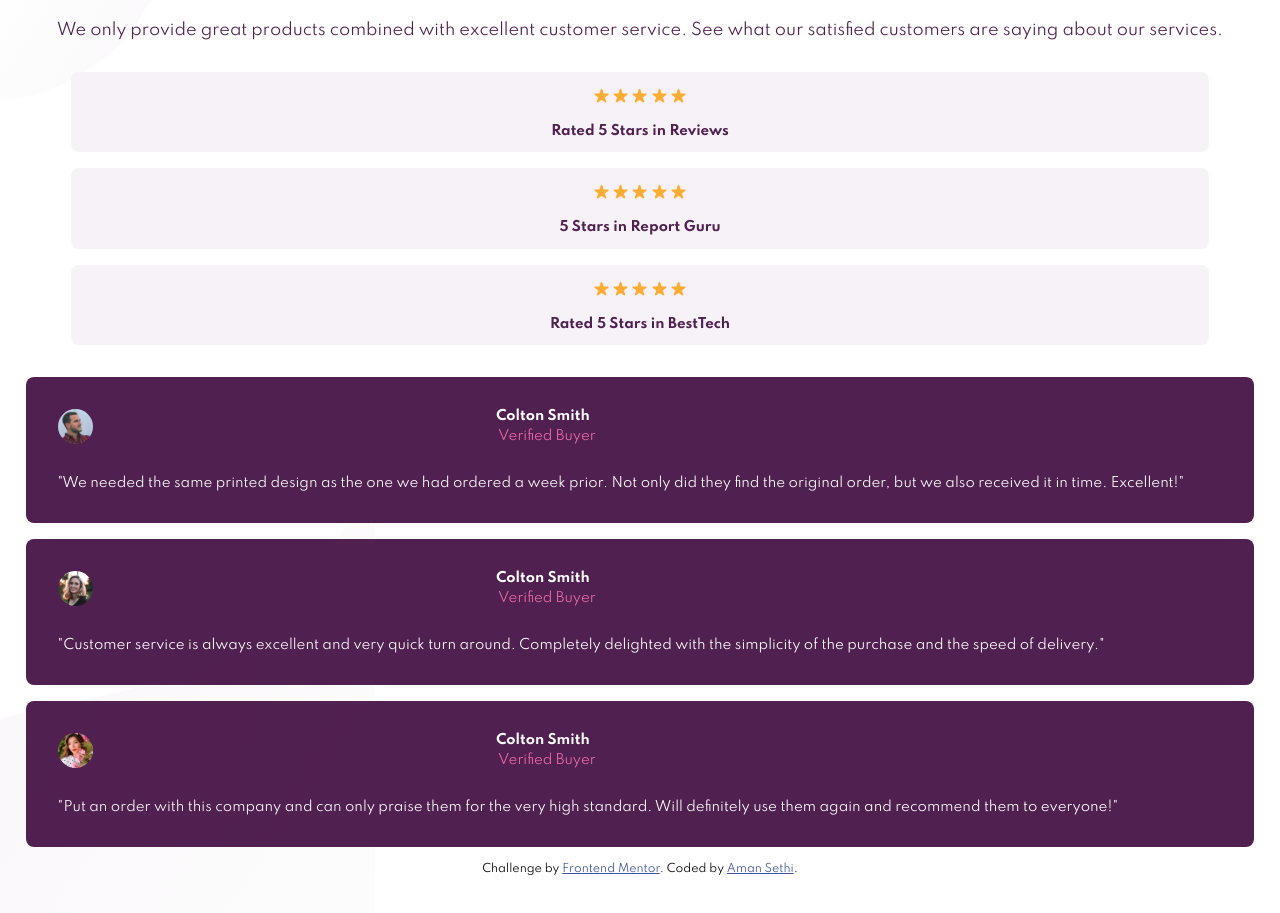
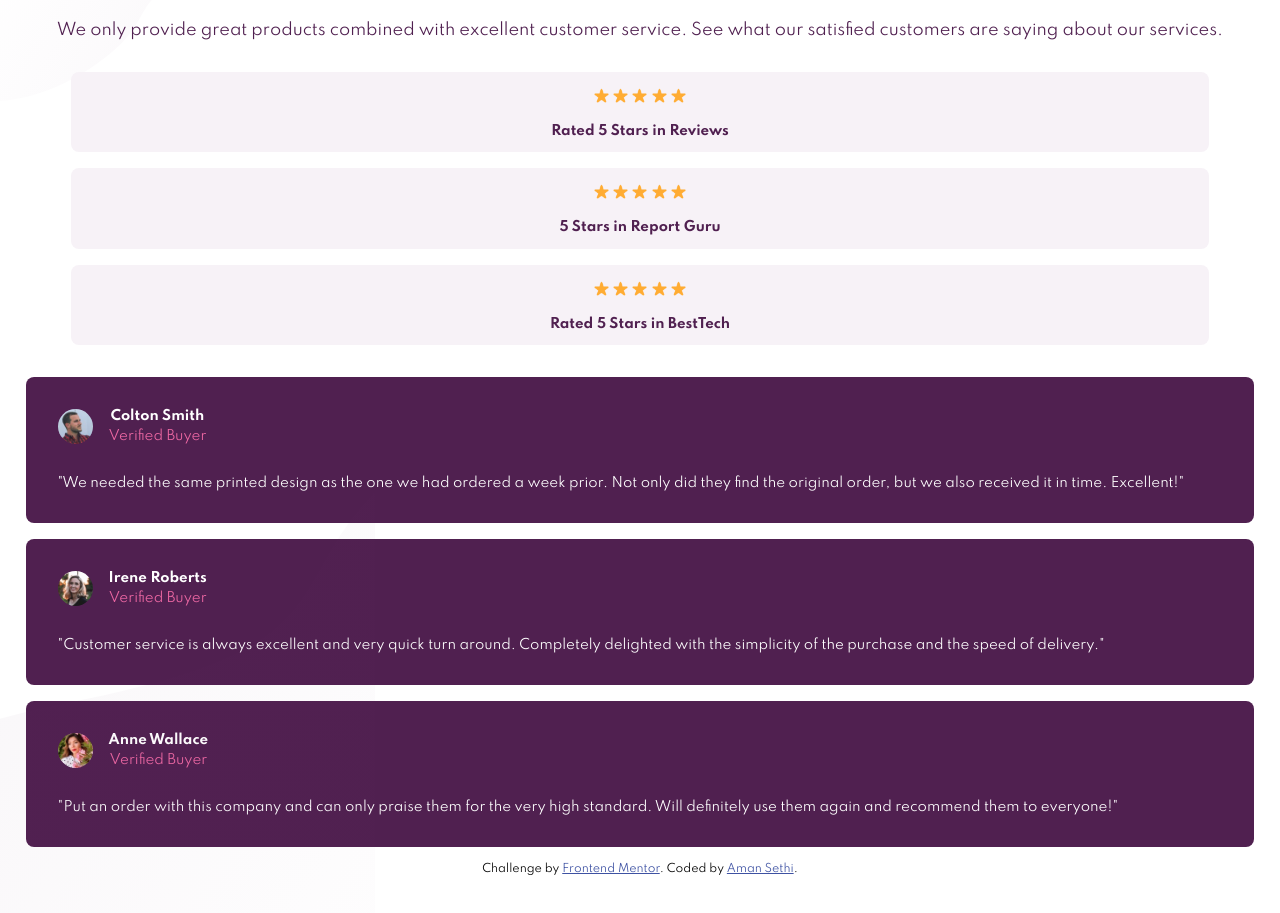
Before and after one commit to amansethi00/social-proof-challenge, a plain HTML site: page index.html in a window 1280 px wide. Shown: the part 131-1044 px from the top of the page. Drawn offline with Linux system fonts and the light colour scheme.

Commit message:
add flex remove grid in reviewers head

```diff
--- a/index.html
+++ b/index.html
@@ -67,12 +67,13 @@
       </div>
       <div class="space"></div>
       <div class="tab-purple">
-        <img src="images/image-colton.jpg" class="avatar"></img>
+        <div class="head-container"><img src="images/image-colton.jpg" class="avatar"></img>
           <span class="reviewer-name">Colton Smith
             <div class="half-space"></div>
 
             <span class="text-pink">Verified Buyer</span>
-        </span>
+          </span></div>
+
 
 
         <div class="reviewer-text">
@@ -83,12 +84,13 @@
         </div>
       </div>
       <div class="tab-purple">
-        <img src="images/image-irene.jpg" class="avatar "></img>
-        <span class="reviewer-name">Colton Smith
+        <div class="head-container">  <img src="images/image-irene.jpg" class="avatar "></img>
+          <span class="reviewer-name">Irene Roberts
             <div class="half-space"></div>
 
             <span class="text-pink">Verified Buyer</span>
-        </span>
+          </span></div>
+
         <div class="reviewer-text">
 
           "Customer service is always excellent and very quick turn around.
@@ -97,12 +99,13 @@
         </div>
       </div>
       <div class="tab-purple">
-        <img src="images/image-anne.jpg" class="avatar "></img>
-        <span class="reviewer-name">Colton Smith
+        <div class="head-container"><img src="images/image-anne.jpg" class="avatar "></img>
+          <span class="reviewer-name">Anne Wallace
             <div class="half-space"></div>
 
             <span class="text-pink">Verified Buyer</span>
-        </span>
+          </span></div>
+
         <div class="reviewer-text">
 
           "Put an order with this company and
--- a/styles.css
+++ b/styles.css
@@ -34,7 +34,7 @@ html {
 }
 .text-pink {
   color: var(--softPink);
-  padding-left: 0.5rem;
+  /* padding-left: 0.5rem; */
   margin-top: 1rem;
   font-weight: normal;
 }
@@ -52,8 +52,6 @@ html {
 .tab-purple {
   background-color: var(--veryDarkMagenta);
   padding: 2rem 2rem;
-  display: grid;
-  grid-template-columns: 1fr 1fr 1fr 1fr 1fr 1fr;
 
   border-radius: 0.5rem;
   margin-bottom: 1rem;
@@ -86,6 +84,7 @@ html {
   grid-column: 2 / span 3;
   font-size: smaller;
   font-weight: bold;
+  padding-left: 1rem;
 }
 .star-text {
   font-size: smaller;
@@ -107,3 +106,7 @@ html {
 #bottom-img-mobile {
   display: inline;
 }
+.head-container {
+  display: flex;
+  justify-content: flex-start;
+}
```
Lines whose indentation alone changed are shown as unchanged.
